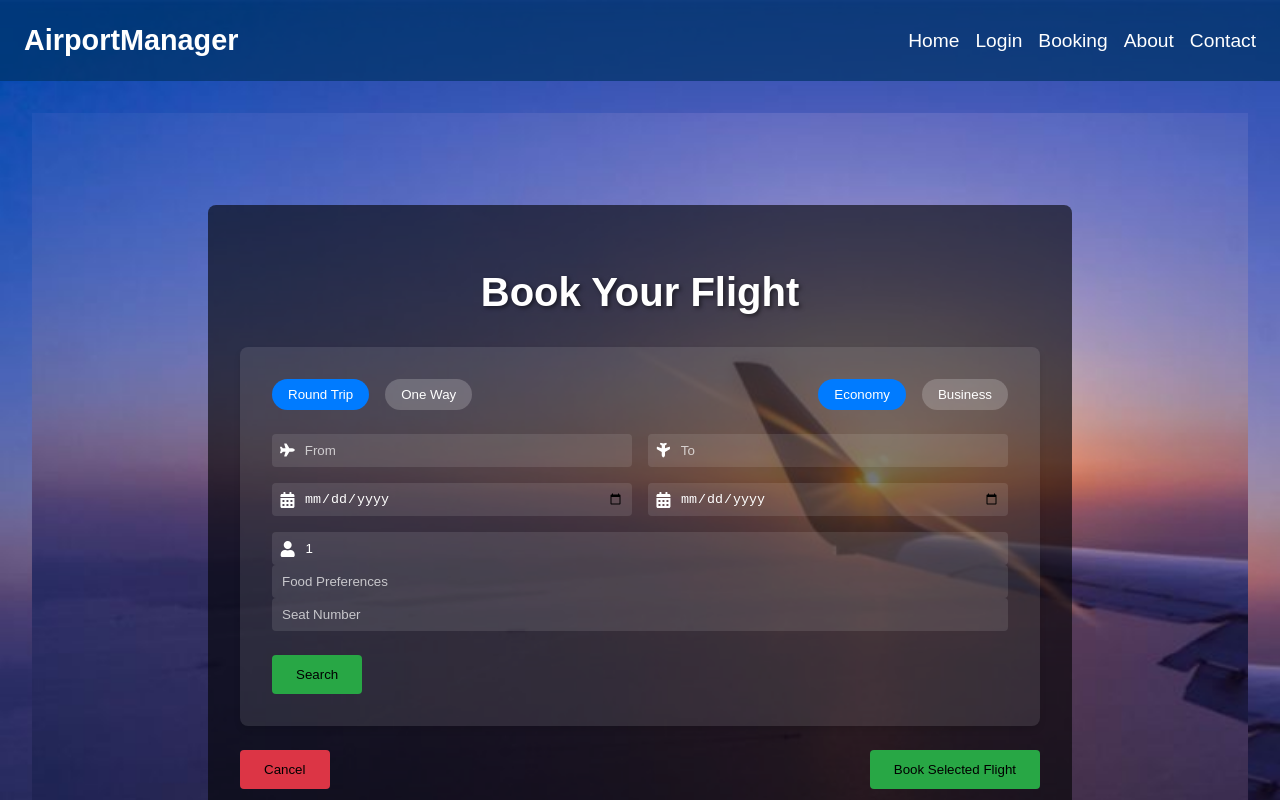
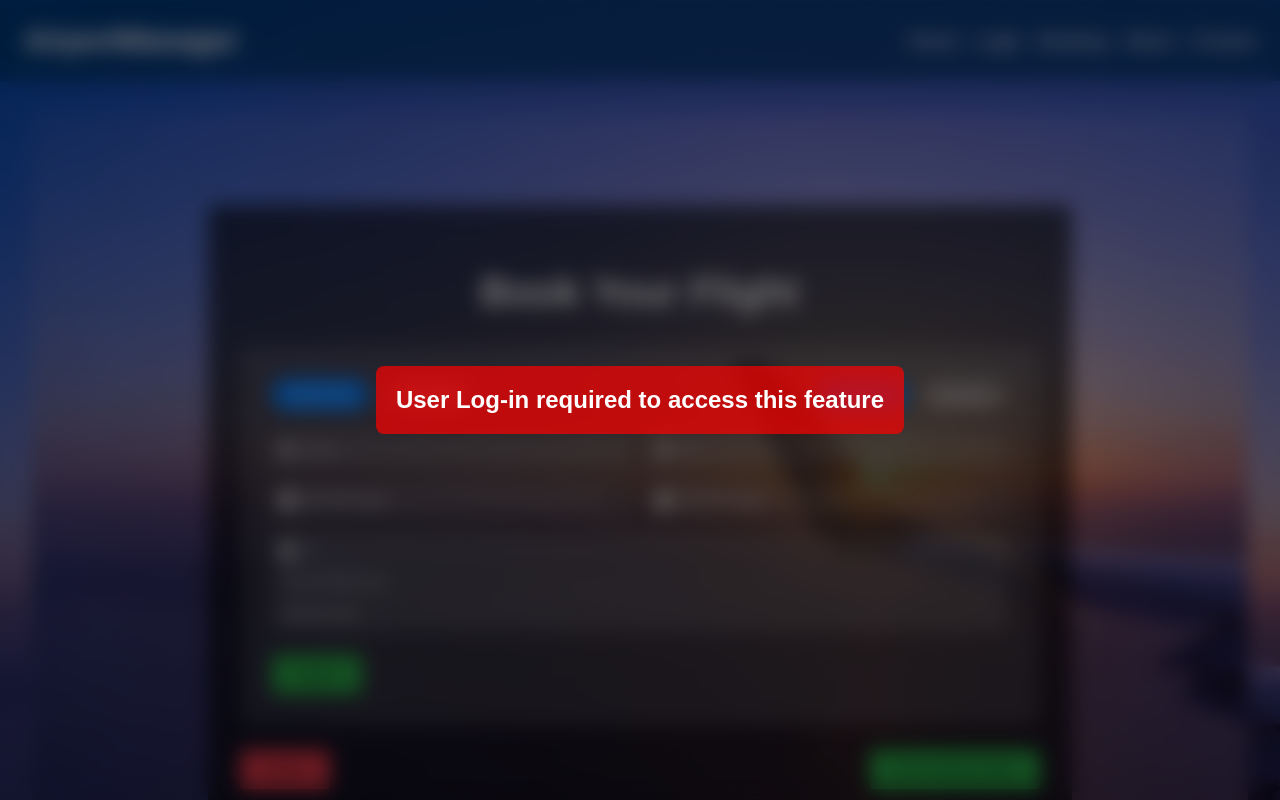
Before and after one commit to kdb04/cloudBase, a React (Vite) app in the folder frontend/: page /Booking in a window 1280 px wide. Shown: the top 800 px of the page. Built offline with nearby package versions, Linux system fonts and the light colour scheme.

Commit message:
login-booking connectivity

```diff
--- a/frontend/src/App.jsx
+++ b/frontend/src/App.jsx
@@ -1,4 +1,4 @@
-import React from "react";
+import React, { useState } from "react";
 import { BrowserRouter as Router, Route, Routes } from "react-router-dom";
 import HomePage from "./HomePage";
 import LoginForm from "./Login";
@@ -7,6 +7,12 @@ import About from "./About";
 import ContactPage from "./contact";
 
 function App(){
+    const [isLoggedIn, setIsLoggenIn] = useState(false);
+
+    const handleLogin = () => {
+        setIsLoggenIn(true);
+    };
+
     return(
         <Router>
             <div className="App">
--- a/frontend/src/Booking.jsx
+++ b/frontend/src/Booking.jsx
@@ -1,8 +1,8 @@
-import React, { useState } from 'react';
+import React, { useState, useEffect } from 'react';
 import { FaPlane, FaCalendarAlt, FaUser, FaFacebook, FaTwitter, FaInstagram, FaLinkedin } from 'react-icons/fa';
 import './booking.css';
 
-const Booking = () => {
+const Booking = ({ isLoggedIn }) => {
     const [bookingType, setBookingType] = useState('roundtrip');
     const [travelClass, setTravelClass] = useState('economy');
     const [passengerNo, setPassengerNo] = useState(1);
@@ -16,6 +16,16 @@ const Booking = () => {
     //const [testMsg, setTestMsg] = useState('');
     const [availableFlights, setAvailableFlights] = useState([]);
     const [selectedFlightId, setSelectedFlightId] = useState(null);
+    const [showLoginMessage, setShowLoginMessage] = useState(false);
+
+    useEffect(() => {
+        if (!isLoggedIn){
+            setShowLoginMessage(true);
+        }
+        else{
+            setShowLoginMessage(false);
+        }
+    }, [isLoggedIn]);
 
     const handleSearch = async () => {
         try{
@@ -127,7 +137,12 @@ const Booking = () => {
             </nav>
 
             <main className="main-content">
-                <div className="booking-container">
+                {showLoginMessage && (
+                    <div className="login-overlay">
+                        <p className="login-message">User Log-in required to access this feature</p>
+                    </div>
+                )}
+                <div className={`booking-container ${showLoginMessage ? 'blurred': ''}`}>
                     <div className="booking-content">
                         <h2 className="booking-title">Book Your Flight</h2>
                         <form className="booking-form" onSubmit={ handleBooking }>
--- a/frontend/src/Login.jsx
+++ b/frontend/src/Login.jsx
@@ -1,5 +1,5 @@
 import React, { useState } from "react";
-import { Link } from "react-router-dom";
+import { Link, useNavigate } from "react-router-dom";
 import { FaFacebook, FaTwitter, FaInstagram, FaLinkedin } from "react-icons/fa";
 import "./login.css";
 import backgroundImage from "./assets/airplane.jpeg";
@@ -9,6 +9,7 @@ function LoginForm(){
     const [password, setPassword] = useState("");
     const [error, setError] = useState(null);
     const [success, setSuccess] = useState(null);
+    const navigate = useNavigate();
 
     const handleInput = (event) => {
         const { name, value } = event.target;
@@ -67,6 +68,8 @@ function LoginForm(){
             setSuccess(data.message);
             setError(null);
             console.log("User logged in", data.user);
+            navigate("/booking");
+
         }
         catch(err){
             setError(err.message);
--- a/frontend/src/booking.css
+++ b/frontend/src/booking.css
@@ -160,3 +160,36 @@ body, html {
     background-color: #e0f7fa;
     border-color: #00796b;
 }
+
+.login-overlay{
+    position: fixed;
+    top: 0;
+    left: 0;
+    right: 0;
+    bottom: 0;
+    display: flex;
+    justify-content: center;
+    align-items: center;
+    background-color: rgba(0, 0, 0, 0.5);
+    color: white;
+    font-size: 1.5rem;
+    z-index: 999;
+    backdrop-filter: blur(10px);
+}
+
+.booking-content.blurred{
+    filter: blur(5px);
+    pointer-events: none;
+}
+
+.login-message{
+    color: white;
+    font-size: 1.5rem;
+    background-color: rgba(255, 0, 0, 0.7);
+    padding: 20px;
+    border-radius: 8px;
+    box-width: 0px 4px 6px rgba(0, 0, 0, 0.2);
+    max-width: 90%;
+    width: fit-content;
+    font-weight: bold;
+}
```
